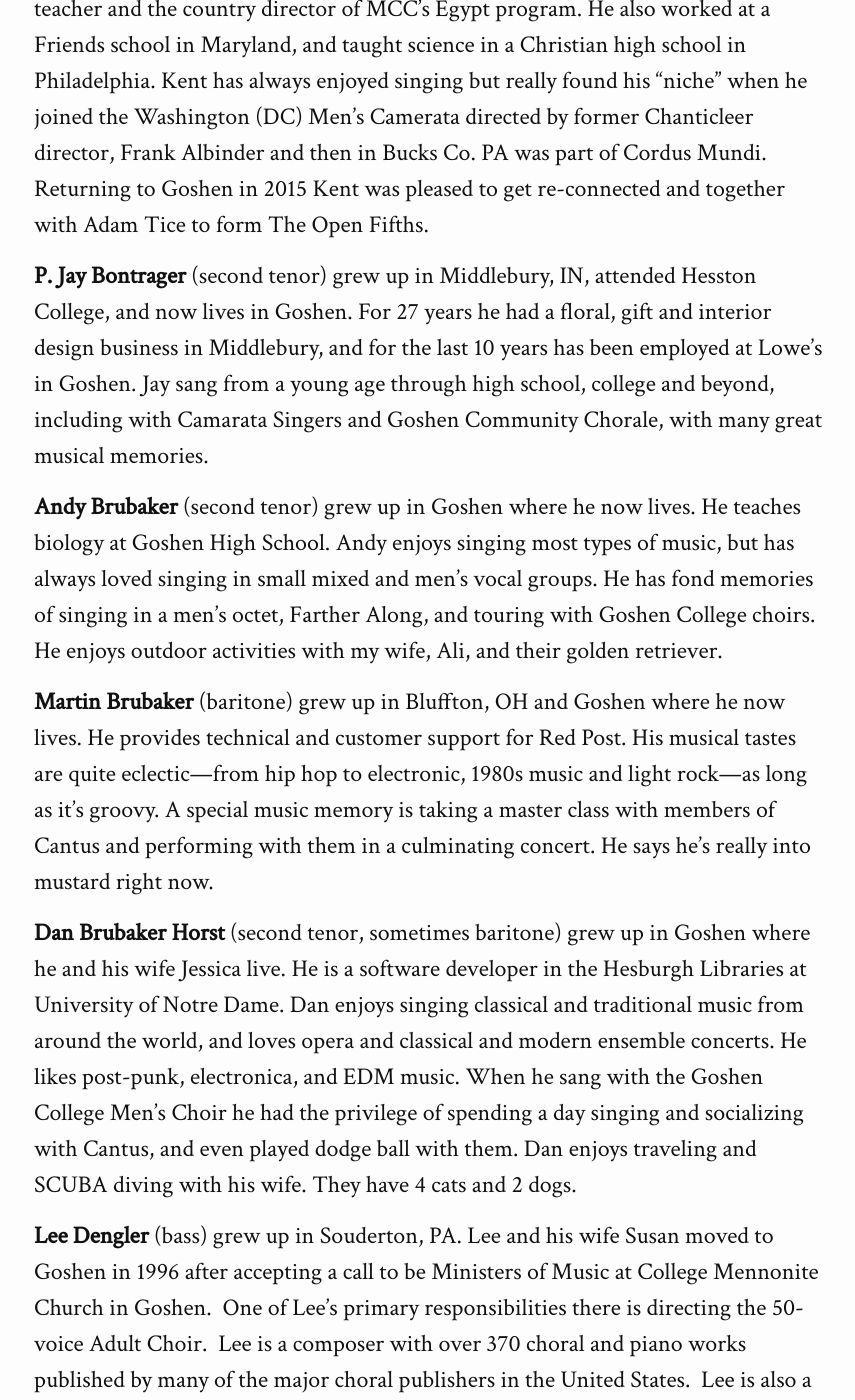
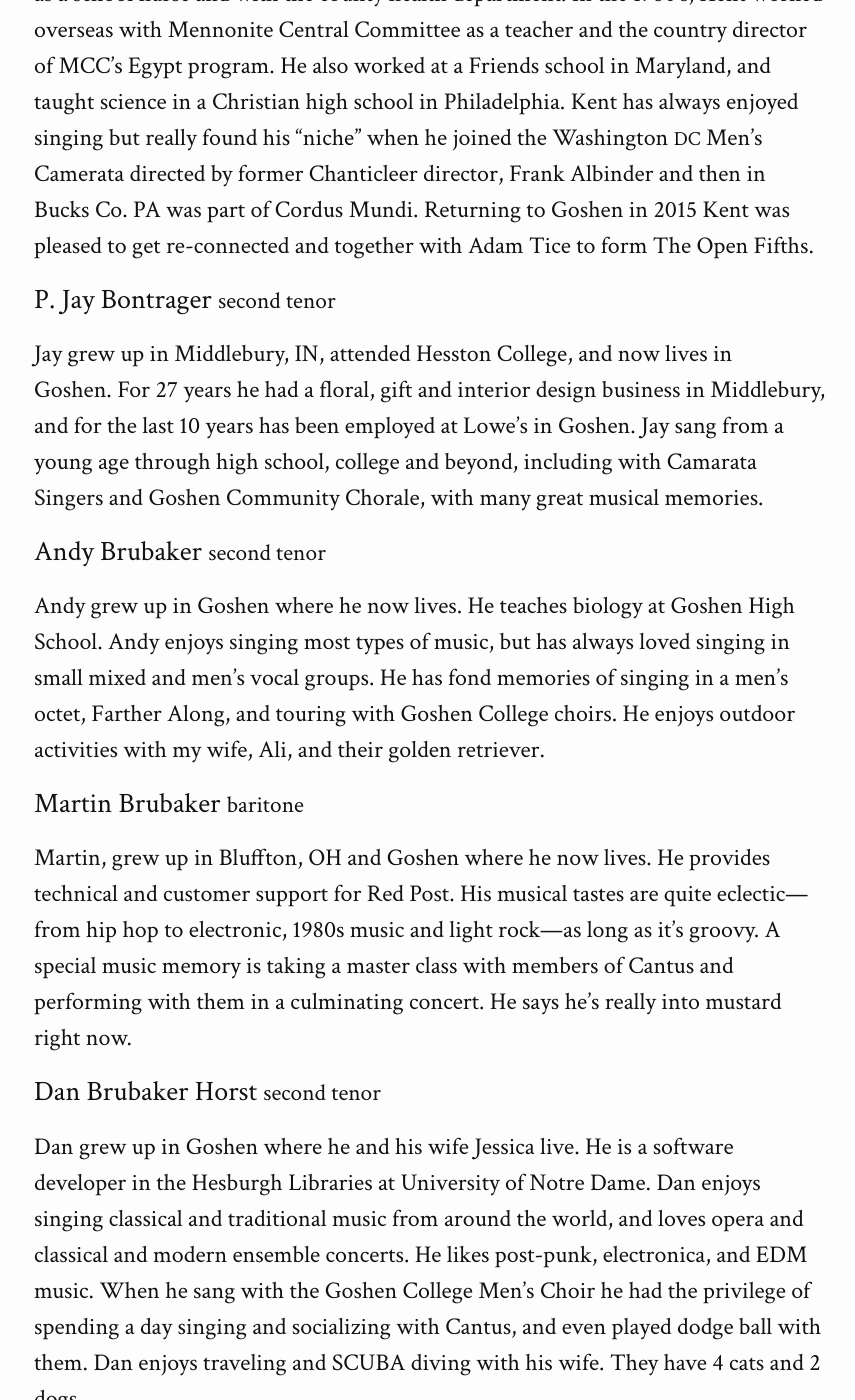
Before and after one commit to the-open-fifths/the-open-fifths.github.io, a Jekyll site: the page built from about.md, in a window 1280 px wide and 1400 px high, scrolled down 495 px. Shown: the whole window, without its empty margins (210-1065 px from the left). Built offline with Jekyll 4.4.1, drawn with Linux system fonts in a browser that asks for light colours; some of the changed text lies outside the part shown.

Commit message:
Refining markup on artist profiles

```diff
--- a/about.md
+++ b/about.md
@@ -6,119 +6,128 @@ permalink: /about/
 
 ## Artist Profiles
 
-**Kent Beck** (first tenor) grew up in Archbold, OH. He lives in Goshen where he has
-been working on the renovation of “Inn on South Fifth,” a bed and breakfast that
-he and his wife Karen Lehman will run. He has four adult children and two
-grandchildren scattered across North America. With degrees in both education and
-nursing, Kent has served as a school nurse and with the county health
-department. In the 1980's, Kent worked overseas with Mennonite Central Committee
-as a teacher and the country director of MCC’s Egypt program. He also worked at
-a Friends school in Maryland, and taught science in a Christian high school in
-Philadelphia. Kent has always enjoyed singing but really found his "niche" when
-he joined the Washington (DC) Men's Camerata directed by former Chanticleer
+### Kent Beck <small>first tenor</small>
+Kent grew up in Archbold, OH. He lives in Goshen where he has been working on
+the renovation of “Inn on South Fifth,” a bed and breakfast that he and his wife
+Karen Lehman will run. He has four adult children and two grandchildren
+scattered across North America. With degrees in both education and nursing, Kent
+has served as a school nurse and with the county health department. In the
+1980's, Kent worked overseas with Mennonite Central Committee as a teacher and
+the country director of MCC’s Egypt program. He also worked at a Friends school
+in Maryland, and taught science in a Christian high school in Philadelphia. Kent
+has always enjoyed singing but really found his "niche" when he joined the
+Washington <small>DC</small> Men's Camerata directed by former Chanticleer
 director, Frank Albinder and then in Bucks Co. PA was part of Cordus Mundi.
 Returning to Goshen in 2015 Kent was pleased to get re-connected and together
 with Adam Tice to form The Open Fifths.
 
-**P. Jay Bontrager** (second tenor) grew up in Middlebury, IN, attended Hesston
-College, and now lives in Goshen. For 27 years he had a floral, gift and
-interior design business in Middlebury, and for the last 10 years has been
-employed at Lowe’s in Goshen. Jay sang from a young age through high school,
-college and beyond, including with Camarata Singers and Goshen Community
-Chorale, with many great musical memories.
+### P. Jay Bontrager <small>second tenor</small>
+Jay grew up in Middlebury, IN, attended Hesston College, and now lives in
+Goshen. For 27 years he had a floral, gift and interior design business in
+Middlebury, and for the last 10 years has been employed at Lowe’s in Goshen. Jay
+sang from a young age through high school, college and beyond, including with
+Camarata Singers and Goshen Community Chorale, with many great musical memories.
 
-**Andy Brubaker** (second tenor) grew up in Goshen where he now lives. He teaches
-biology at Goshen High School. Andy enjoys singing most types of music, but has
-always loved singing in small mixed and men’s vocal groups. He has fond memories
-of singing in a men’s octet, Farther Along, and touring with Goshen College
-choirs. He enjoys outdoor activities with my wife, Ali, and their golden
-retriever.
+### Andy Brubaker <small>second tenor</small>
+Andy grew up in Goshen where he now lives. He teaches biology at Goshen High
+School. Andy enjoys singing most types of music, but has always loved singing in
+small mixed and men’s vocal groups. He has fond memories of singing in a men’s
+octet, Farther Along, and touring with Goshen College choirs. He enjoys outdoor
+activities with my wife, Ali, and their golden retriever.
 
-**Martin Brubaker** (baritone) grew up in Bluffton, OH and Goshen where he now
-lives. He provides technical and customer support for Red Post. His musical
-tastes are quite eclectic—from hip hop to electronic, 1980s music and light
-rock—as long as it’s groovy. A special music memory is taking a master class
-with members of Cantus and performing with them in a culminating concert. He
-says he’s really into mustard right now.
+### Martin Brubaker <small>baritone</small>
+Martin, grew up in Bluffton, OH and Goshen where he now lives. He provides
+technical and customer support for Red Post. His musical tastes are quite
+eclectic—from hip hop to electronic, 1980s music and light rock—as long as it’s
+groovy. A special music memory is taking a master class with members of Cantus
+and performing with them in a culminating concert. He says he’s really into
+mustard right now.
 
-**Dan Brubaker Horst** (second tenor, sometimes baritone) grew up in Goshen where he
-and his wife Jessica live. He is a software developer in the Hesburgh Libraries
-at University of Notre Dame. Dan enjoys singing classical and traditional music
-from around the world, and loves opera and classical and modern ensemble
-concerts. He likes post-punk, electronica, and EDM music. When he sang with the
-Goshen College Men’s Choir he had the privilege of spending a day singing and
-socializing with Cantus, and even played dodge ball with them. Dan enjoys
-traveling and SCUBA diving with his wife. They have 4 cats and 2 dogs.
+### Dan Brubaker Horst <small>second tenor</small>
+Dan grew up in Goshen where he and his wife Jessica live. He is a software
+developer in the Hesburgh Libraries at University of Notre Dame. Dan enjoys
+singing classical and traditional music from around the world, and loves opera
+and classical and modern ensemble concerts. He likes post-punk, electronica, and
+EDM music. When he sang with the Goshen College Men’s Choir he had the privilege
+of spending a day singing and socializing with Cantus, and even played dodge
+ball with them. Dan enjoys traveling and SCUBA diving with his wife. They have 4
+cats and 2 dogs.
 
-**Lee Dengler** (bass) grew up in Souderton, PA. Lee and his wife Susan moved to
-Goshen in 1996 after accepting a call to be Ministers of Music at College
-Mennonite Church in Goshen.  One of Lee’s primary responsibilities there is
-directing the 50-voice Adult Choir.  Lee is a composer with over 370 choral and
-piano works published by many of the major choral publishers in the United
-States.  Lee is also a freelance music editor and music engraver for several
-publishers.  Lee loves vocal and choral music of all kinds.  One of his fondest
-memories is singing in a select choir and performing in several of the great
-cathedrals in England.  Lee and Susan have two adult children and five “great”
-grandchildren and two cats.
+### Lee Dengler <small>bass</small>
+Lee grew up in Souderton, PA. Lee and his wife Susan moved to Goshen in 1996
+after accepting a call to be Ministers of Music at College Mennonite Church in
+Goshen.  One of Lee’s primary responsibilities there is directing the 50-voice
+Adult Choir.  Lee is a composer with over 370 choral and piano works published
+by many of the major choral publishers in the United States.  Lee is also a
+freelance music editor and music engraver for several publishers.  Lee loves
+vocal and choral music of all kinds.  One of his fondest memories is singing in
+a select choir and performing in several of the great cathedrals in England.
+Lee and Susan have two adult children and five “great” grandchildren and two
+cats.
 
-**Dan Eash** (bass) grew up and lives in Bristol. He is a farmer, chicken wrangler,
-and part-time cook at College Mennonite Church. Dan enjoys all styles of music,
-so long as it isn’t pop country. He has special memories singing hymns with his
+### Dan Eash <small>bass</small>
+Dan grew up and lives in Bristol. He is a farmer, chicken wrangler, and
+part-time cook at College Mennonite Church. Dan enjoys all styles of music, so
+long as it isn’t pop country. He has special memories singing hymns with his
 family when loved ones were sick, and he thinks hymns are often best when sung
 outside of church. Dan admits he may have squealed a bit when he got a pressure
 cooker for Christmas. He plans to do a lot of canning and is willing to share
 with others.
 
-**Mark Eash Hershberger** (baritone) grew up in Harrisonburg, VA, and now lives in
-Goshen. He is a media arts designer. Mark enjoys classic rock and piano rock
-artists such as Ben Folds, Billy Joel, and Elton John. He is always delighted
-when we sing Billy Joel's "Lullaby.” He also likes Brandi Carlile’s
-great harmony. He cherishes the memory of singing with a touring choir in a few
-Catholic cathedrals in Germany and France—the most beautiful setting and
-sound resonance he has ever sung in. Mark has the gift of making the sound of
-one hand clapping.
+### Mark Eash Hershberger <small>baritone</small>
+Mark grew up in Harrisonburg, VA, and now lives in Goshen. He is a media arts
+designer. Mark enjoys classic rock and piano rock artists such as Ben Folds,
+Billy Joel, and Elton John. He is always delighted when we sing Billy Joel's
+"Lullaby.” He also likes Brandi Carlile’s great harmony. He cherishes the memory
+of singing with a touring choir in a few Catholic cathedrals in Germany and
+France—the most beautiful setting and sound resonance he has ever sung in. Mark
+has the gift of making the sound of one hand clapping.
 
-**Richard A. Kauffman** (bass) grew up in Lancaster County, PA, and now lives in
-Goshen. He retired recently as book review editor for the Christian Century. He
-and his wife Suzanne have two adult children and three grandchildren. He has
-very eclectic musical interests, but especial enjoys the sacred choral music
-tradition and classic rock. Richard’s claim to musical fame was singing once as
-a young person with Richard Sterban, who went on to become the bass in the
-Oakridge Boys. Reading, spending time with his grandchildren, and biking are his
-favorite pastimes.
+### Richard A. Kauffman <small>bass</small>
+Richard grew up in Lancaster County, PA, and now lives in Goshen. He retired
+recently as book review editor for the Christian Century. He and his wife
+Suzanne have two adult children and three grandchildren. He has very eclectic
+musical interests, but especial enjoys the sacred choral music tradition and
+classic rock. Richard’s claim to musical fame was singing once as a young person
+with Richard Sterban, who went on to become the bass in the Oakridge Boys.
+Reading, spending time with his grandchildren, and biking are his favorite
+pastimes.
 
-**Jon Kauffmann-Kennel** (baritone) grew up in Lombard, IL, and now lives in
-Elkhart. He has worked in the communications profession, from public radio to
-public relations. He enjoys jazz and classic rock. A former member of Camerata
-Singers, Jon also currently sings in Vesper Chorale. He has both played cello
-and sung in Handel’s Messiah. Jon and wife Mary have two adult children and four
-grandchildren.
+### Jon Kauffmann-Kennel <small>baritone</small>
+Jon grew up in Lombard, IL, and now lives in Elkhart. He has worked in the
+communications profession, from public radio to public relations. He enjoys jazz
+and classic rock. A former member of Camerata Singers, Jon also currently sings
+in Vesper Chorale. He has both played cello and sung in Handel’s Messiah. Jon
+and wife Mary have two adult children and four grandchildren.
 
-**Clayton Miller** (second tenor) grew up locally and lives in Goshen. He works in
-sales for Miller Poultry. He grew up listening to jazz and WVPE, which has
-greatly influenced his musical tastes. He also likes R&B, hip hop, as well as
-classical and a cappella music. He appreciates the opportunities he had to sing
-in musical programs at Goshen High School and Goshen College. If needed, he is
-able to diagnose a sick chicken.
+### Clayton Miller <small>second tenor</small>
+Clayton grew up locally and lives in Goshen. He works in sales for Miller
+Poultry. He grew up listening to jazz and WVPE, which has greatly influenced his
+musical tastes. He also likes R&B, hip hop, as well as classical and a cappella
+music. He appreciates the opportunities he had to sing in musical programs at
+Goshen High School and Goshen College. If needed, he is able to diagnose a sick
+chicken.
 
-**Grant Miller** (bass) grew up in Danvers, IL, and now lives in Goshen where he
-works as a library assistant. He has a wide variety of musical interests, but
-never passes up a good folk tune. Grant has special memories of Messiah
-performances, but especially of singing it as a student at Goshen College. He
-started studying this spring at Anabaptist Mennonite Biblical Seminary in
-Elkhart.
+### Grant Miller <small>bass</small>
+Grant grew up in Danvers, IL, and now lives in Goshen where he works as a
+library assistant. He has a wide variety of musical interests, but never passes
+up a good folk tune. Grant has special memories of Messiah performances, but
+especially of singing it as a student at Goshen College. He started studying
+this spring at Anabaptist Mennonite Biblical Seminary in Elkhart.
 
-**Adam M. L. Tice** (baritone) lives in Goshen with his wife Maria and son and works
-as a hymn writer. Growing up in lived in Pennsylvania, Alabama, Oregon, Indiana,
-and Maryland. Adam enjoys the human voice in all its varied forms. Special
-musical memories include singing in Carnegie Hall with the Goshen College
-Chamber Choir; the premier of a text he wrote premiered at the Washington
-National Cathedral; producing a CD featuring the St. Joseph Valley Camerata and
-Goshen College singers singing his collaborations with composer Sally Ann
-Morris. A co-founder of the group, Adam can’t figure out if he’s the youngest
-old guy or oldest young guy in The Open Fifths.
+### Adam M. L. Tice <small>baritone</small>
+Adam lives in Goshen with his wife Maria and son and works as a hymn writer.
+Growing up in lived in Pennsylvania, Alabama, Oregon, Indiana, and Maryland.
+Adam enjoys the human voice in all its varied forms. Special musical memories
+include singing in Carnegie Hall with the Goshen College Chamber Choir; the
+premier of a text he wrote premiered at the Washington National Cathedral;
+producing a CD featuring the St. Joseph Valley Camerata and Goshen College
+singers singing his collaborations with composer Sally Ann Morris. A co-founder
+of the group, Adam can’t figure out if he’s the youngest old guy or oldest young
+guy in The Open Fifths.
 
-**Brandon Yoder** (first tenor) grew up in Oskaloosa, IA. He now lives in Goshen and
-is a dairy veterinarian. Brandon enjoys listening to jazz and bluegrass music. A
-special music memory is singing in the inaugural Sauder concert hall
-performance. He roots for the Green Bay Packers.
+### Brandon Yoder <small>first tenor</small>
+Brandon grew up in Oskaloosa, IA. He now lives in Goshen and is a dairy
+veterinarian. Brandon enjoys listening to jazz and bluegrass music. A special
+music memory is singing in the inaugural Sauder concert hall performance. He
+roots for the Green Bay Packers.
```
